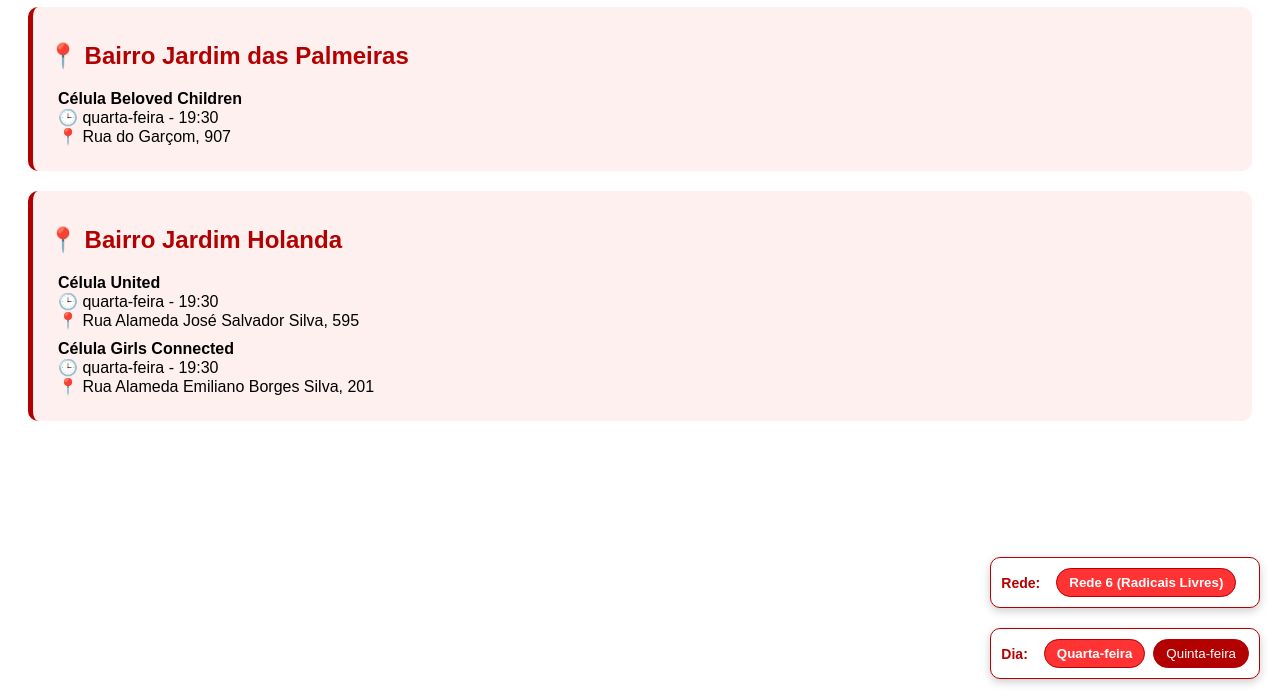
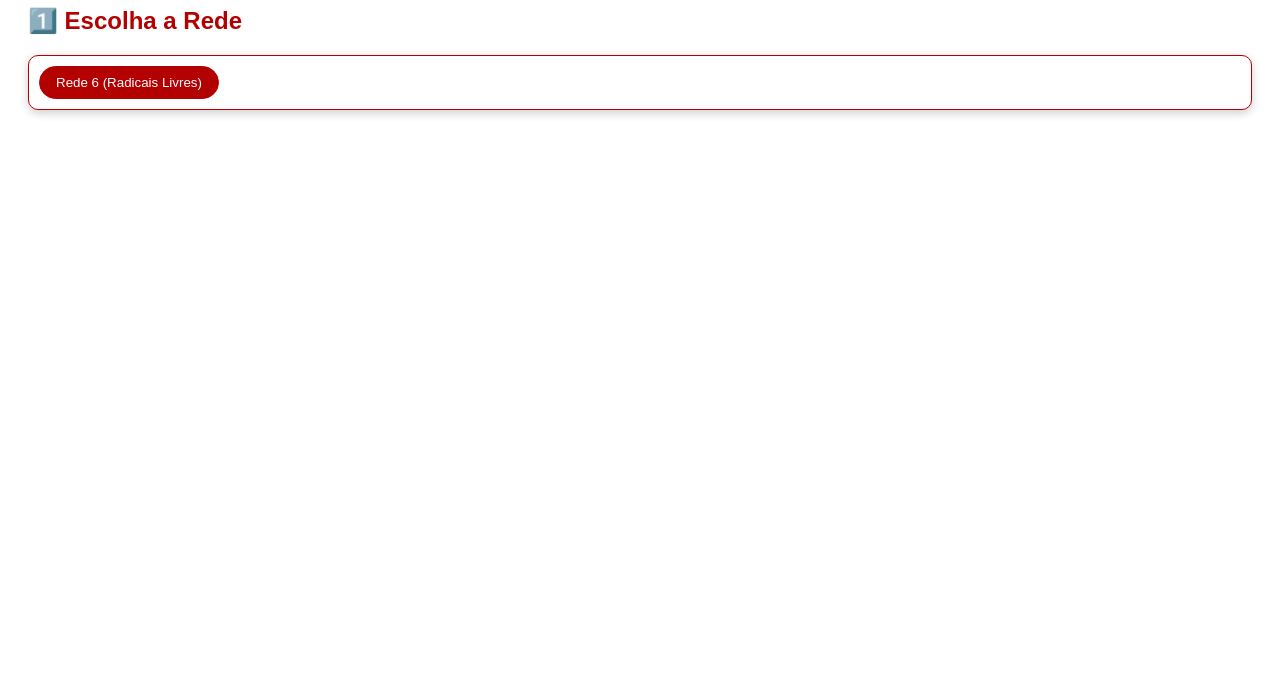
Before and after one commit to igoralmeidasilva/celulas-edificar, a plain HTML site: page index.html in a window 1280 px wide. Shown: the part 101-800 px from the top of the page. Drawn offline with Linux system fonts and the light colour scheme.

Commit message:
Update index.html

```diff
--- a/index.html
+++ b/index.html
@@ -9,7 +9,6 @@
       font-family: Arial, sans-serif;
       padding: 20px;
       background-color: #ffffff;
-      margin-bottom: 120px;
       color: #000000;
     }
     h1, h2 {
@@ -27,16 +26,13 @@
       padding-left: 10px;
     }
 
-    .botao-flutuante-container {
-      position: fixed;
-      bottom: 20px;
-      right: 20px;
-      display: flex;
-      flex-direction: column;
-      gap: 20px;
-      z-index: 1000;
-      font-size: 14px;
-      user-select: none;
+    .etapa {
+      display: none;
+      margin-bottom: 20px;
+    }
+
+    .etapa.ativa {
+      display: block;
     }
 
     .grupo-botoes {
@@ -45,64 +41,59 @@
       padding: 10px;
       box-shadow: 0 3px 10px rgba(0,0,0,0.2);
       display: flex;
-      gap: 8px;
+      gap: 10px;
       flex-wrap: wrap;
-      max-width: 300px;
       border: 1px solid #b30000;
+      margin-bottom: 20px;
     }
 
     .grupo-botoes span {
       font-weight: bold;
       margin-right: 8px;
-      white-space: nowrap;
+      color: #b30000;
       align-self: center;
-      color: #b30000;
     }
 
-    .botao-flutuante {
-      padding: 6px 12px;
+    .botao {
+      padding: 8px 16px;
       border: 1px solid #b30000;
       background-color: #b30000;
       color: white;
       border-radius: 20px;
       cursor: pointer;
       transition: background-color 0.3s;
-      flex-shrink: 0;
     }
-    .botao-flutuante:hover {
+
+    .botao:hover {
       background-color: #800000;
     }
-    .botao-flutuante.selecionado {
+
+    .botao.selecionado {
       background-color: #ff3333;
       font-weight: bold;
-    }
-
-    @media(max-width: 480px) {
-      .botao-flutuante-container {
-        right: 10px;
-        bottom: 10px;
-        max-width: 90vw;
-      }
-      .grupo-botoes {
-        max-width: 100%;
-        justify-content: center;
-      }
     }
   </style>
 </head>
 <body>
 
-  <h1>Células da Igreja</h1>
+  <h1>Encontre sua Célula</h1>
 
-  <div id="celulas-container"></div>
+  <!-- Etapa 1: Escolher Rede -->
+  <div class="etapa ativa" id="etapa-rede">
+    <h2>1️⃣ Escolha a Rede</h2>
+    <div class="grupo-botoes" id="grupo-redes"></div>
+  </div>
 
-  <div class="botao-flutuante-container">
-    <div class="grupo-botoes" id="grupo-redes">
-      <span>Rede:</span>
-    </div>
-    <div class="grupo-botoes" id="grupo-dias">
-      <span>Dia:</span>
-    </div>
+  <!-- Etapa 2: Escolher Dia -->
+  <div class="etapa" id="etapa-dia">
+    <h2>2️⃣ Escolha o Dia da Semana</h2>
+    <div class="grupo-botoes" id="grupo-dias"></div>
+  </div>
+
+  <!-- Etapa 3: Mostrar Células -->
+  <div class="etapa" id="etapa-celulas">
+    <h2>📍 Células Disponíveis</h2>
+    <div id="celulas-container"></div>
   </div>
 
   <script>
@@ -139,66 +130,60 @@
       }
     };
 
-    const redes = Object.keys(dadosCelulas);
-    const diasSet = new Set();
-    for (const rede of redes) {
-      Object.keys(dadosCelulas[rede]).forEach(dia => diasSet.add(dia));
-    }
-    const dias = Array.from(diasSet).sort();
-
-    let redeSelecionada = redes[0];
-    let diaSelecionado = dias[0];
+    let redeSelecionada = null;
+    let diaSelecionado = null;
 
     const grupoRedes = document.getElementById('grupo-redes');
     const grupoDias = document.getElementById('grupo-dias');
     const celulasContainer = document.getElementById('celulas-container');
 
-    function criarBotoes(opcoes, container, tipo) {
-      opcoes.forEach(opcao => {
+    const etapaRede = document.getElementById('etapa-rede');
+    const etapaDia = document.getElementById('etapa-dia');
+    const etapaCelulas = document.getElementById('etapa-celulas');
+
+    // Cria botões para redes
+    function criarBotoesRedes() {
+      const redes = Object.keys(dadosCelulas);
+
+      redes.forEach(rede => {
         const btn = document.createElement('button');
-        btn.className = 'botao-flutuante';
-        btn.textContent = (tipo === 'rede') ? formatarRede(opcao) : formatarDia(opcao);
-        btn.dataset.valor = opcao;
-
+        btn.className = 'botao';
+        btn.textContent = formatarRede(rede);
         btn.addEventListener('click', () => {
-          if (tipo === 'rede') {
-            redeSelecionada = opcao;
-            atualizarSelecionados('rede');
-          } else {
-            diaSelecionado = opcao;
-            atualizarSelecionados('dia');
-          }
-          atualizarCelulas();
+          redeSelecionada = rede;
+          btn.classList.add('selecionado');
+          grupoRedes.querySelectorAll('.botao').forEach(b => {
+            if (b !== btn) b.classList.remove('selecionado');
+          });
+          mostrarEtapa('dia');
+          criarBotoesDias(Object.keys(dadosCelulas[rede]));
         });
-
-        container.appendChild(btn);
+        grupoRedes.appendChild(btn);
       });
     }
 
-    function formatarRede(chave) {
-      if (chave === 'rede6') return 'Rede 6 (Radicais Livres)';
-      return chave;
-    }
+    // Cria botões para dias
+    function criarBotoesDias(dias) {
+      grupoDias.innerHTML = ''; // limpa
 
-    function formatarDia(dia) {
-      return dia.charAt(0).toUpperCase() + dia.slice(1);
-    }
-
-    function atualizarSelecionados(tipo) {
-      const container = tipo === 'rede' ? grupoRedes : grupoDias;
-      const botoes = container.querySelectorAll('button.botao-flutuante');
-
-      botoes.forEach(btn => {
-        if ((tipo === 'rede' && btn.dataset.valor === redeSelecionada) ||
-            (tipo === 'dia' && btn.dataset.valor === diaSelecionado)) {
+      dias.forEach(dia => {
+        const btn = document.createElement('button');
+        btn.className = 'botao';
+        btn.textContent = formatarDia(dia);
+        btn.addEventListener('click', () => {
+          diaSelecionado = dia;
           btn.classList.add('selecionado');
-        } else {
-          btn.classList.remove('selecionado');
-        }
+          grupoDias.querySelectorAll('.botao').forEach(b => {
+            if (b !== btn) b.classList.remove('selecionado');
+          });
+          mostrarEtapa('celulas');
+          mostrarCelulas();
+        });
+        grupoDias.appendChild(btn);
       });
     }
 
-    function atualizarCelulas() {
+    function mostrarCelulas() {
       celulasContainer.innerHTML = '';
       const celulas = dadosCelulas[redeSelecionada]?.[diaSelecionado] || [];
 
@@ -232,11 +217,26 @@
       }
     }
 
-    criarBotoes(redes, grupoRedes, 'rede');
-    criarBotoes(dias, grupoDias, 'dia');
-    atualizarSelecionados('rede');
-    atualizarSelecionados('dia');
-    atualizarCelulas();
+    function mostrarEtapa(etapa) {
+      etapaRede.classList.remove('ativa');
+      etapaDia.classList.remove('ativa');
+      etapaCelulas.classList.remove('ativa');
+
+      if (etapa === 'dia') etapaDia.classList.add('ativa');
+      if (etapa === 'celulas') etapaCelulas.classList.add('ativa');
+    }
+
+    function formatarRede(chave) {
+      if (chave === 'rede6') return 'Rede 6 (Radicais Livres)';
+      return chave;
+    }
+
+    function formatarDia(dia) {
+      return dia.charAt(0).toUpperCase() + dia.slice(1);
+    }
+
+    // Inicializar
+    criarBotoesRedes();
   </script>
 
 </body>
```
